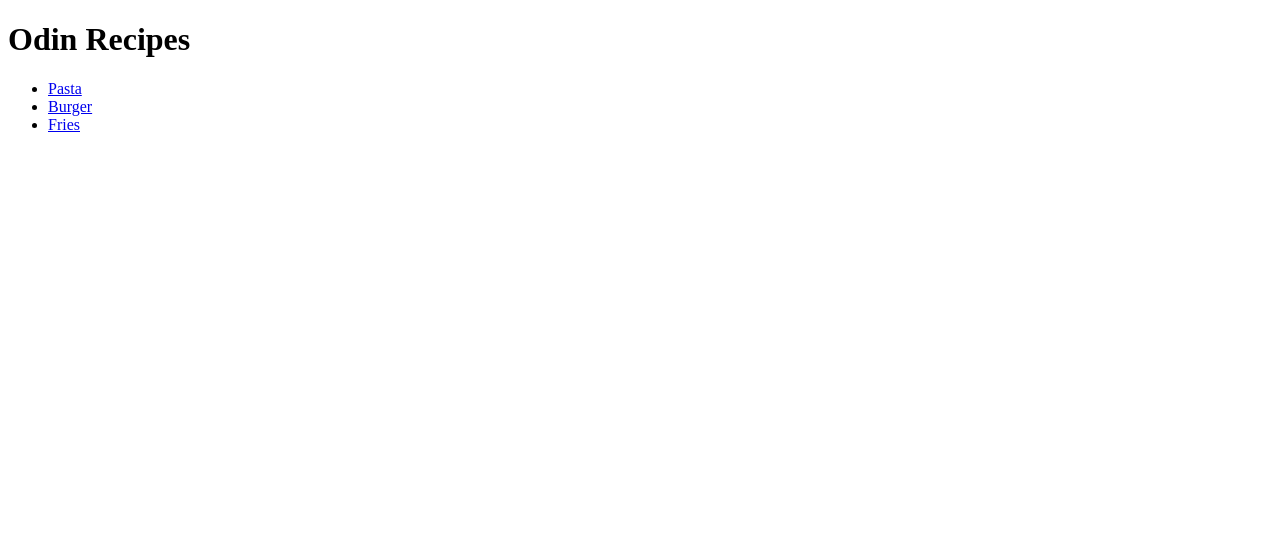
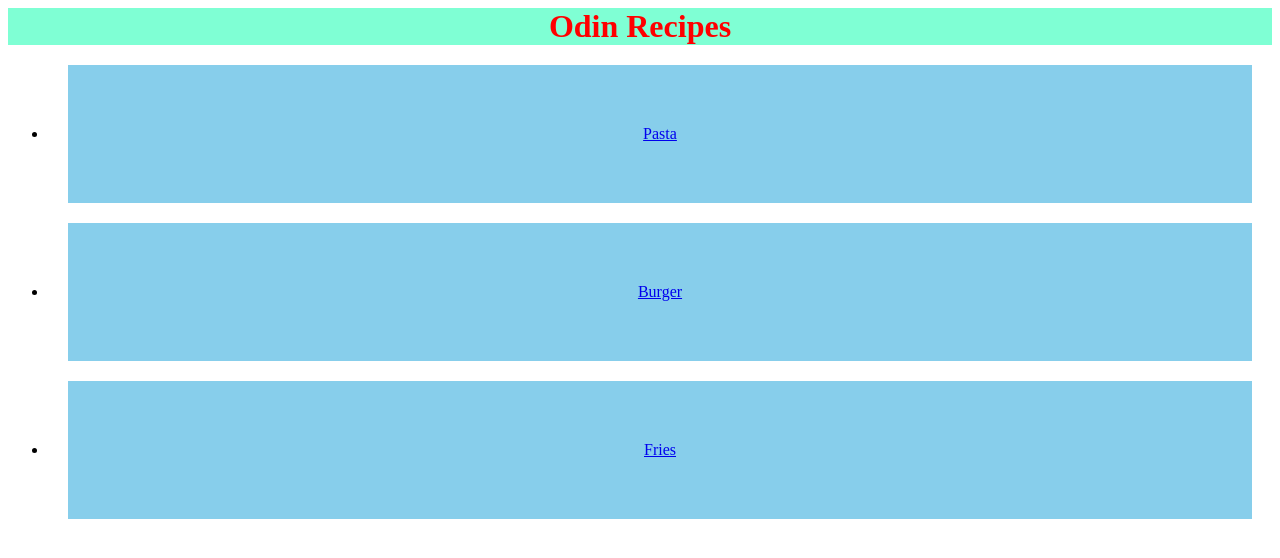
Before and after one commit to decl1204/odin-recipes, a plain HTML site: page index.html in a window 1280 px wide. Drawn offline with Linux system fonts and the light colour scheme.

Commit message:
Modify index.html with CSS styles
made the links into to buttons, changed Header color and background color
Getting used to playing around with css

```diff
--- a/index.html
+++ b/index.html
@@ -1,6 +1,7 @@
 <!DOCTYPE html>
 <html lang="en">
 <head>
+    <link rel="stylesheet" href="styles.css">
     <meta charset="UTF-8">
     <meta name="viewport" content="width=device-width, initial-scale=1.0">
     <title>Document</title>
@@ -8,9 +9,9 @@
 <body>
     <h1>Odin Recipes</h1>
    <ul>
-    <li><a href="recipes/pasta.html">Pasta</a></li>
-    <li><a href="recipes/burger.html">Burger</a></li>
-    <li><a href="recipes/fries.html">Fries</a></li>
+   <li><a href="recipes/pasta.html"><div class="recipe pasta">Pasta</div></a></li>
+    <li><a href="recipes/burger.html"><div class="recipe burger">Burger</div></a></li>
+    <li><a href="recipes/fries.html"><div class="recipe fries">Fries</div></a></li>
    </ul>
 </body>
 </html>
--- /dev/null
+++ b/styles.css
@@ -0,0 +1,12 @@
+h1 {
+    color: red;
+    margin:auto;
+    text-align: center;
+    background-color: aquamarine;
+}
+.recipe {
+    background-color: skyblue;
+    padding:60px;
+    margin: 20px;
+    text-align: center;
+}
```
